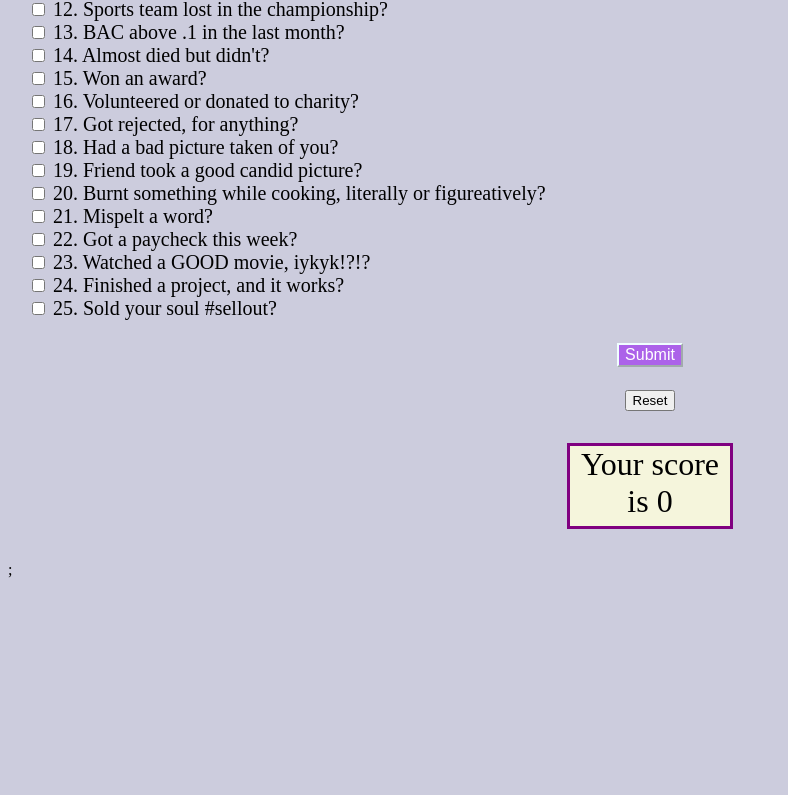
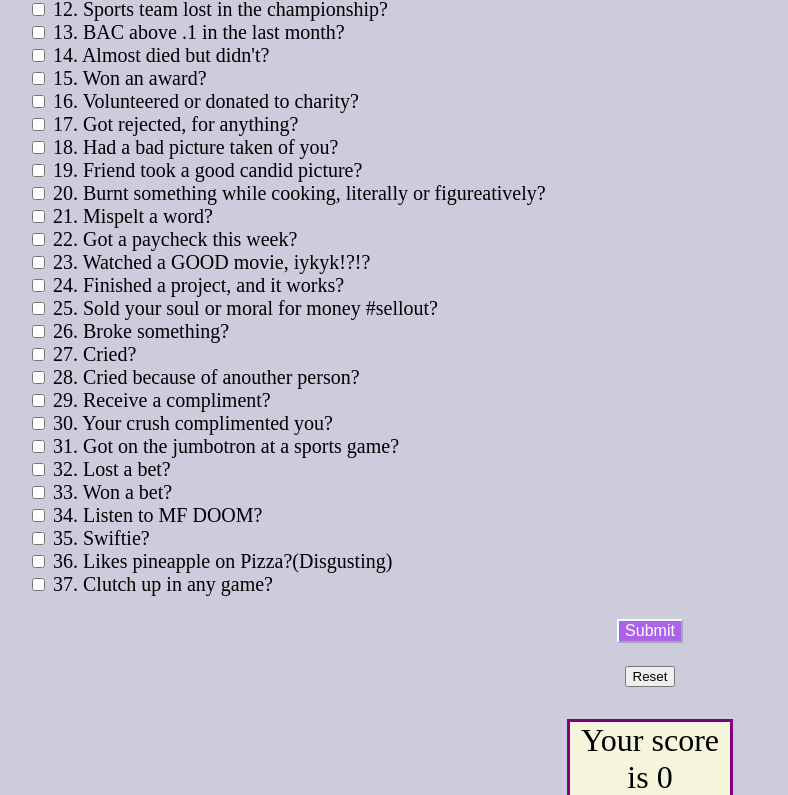
Before and after one commit to thisguyblink/AuraCalcuator, a SvelteKit app in the folder auracalc/: page / in a window 1280 px wide. Shown: the part 558-1353 px from the top of the page, without its empty margins (0-788 px from the left). Before the commit the page ends 1145 px from the top, so only its background shows below. Built offline with nearby package versions, Linux system fonts and the light colour scheme; a web font is replaced by a local one.

Commit message:
added more questions and score is correct when resubmitting

```diff
--- a/auracalc/src/routes/+page.svelte
+++ b/auracalc/src/routes/+page.svelte
@@ -1,15 +1,15 @@
 <script>
-    const values = [-50, 100, 150, -50, -25, -100, -150, -250, 500, 50, 200, -300, 50, 250, 75, 100, -300, -50, 100, -125, -200, 150, 75, 50, -1000, -444, 395, -121, 913, 83, -990, 255, -54, -145, 793, 448, -964, 264, -167, 509, 209, 981, 775, -813, 96, 838, -622, -217, 565, -394, 132];
+    const values = [-50, 100, 150, -50, -25, -100, -150, -250, 500, 50, 200, -300, 50, 250, 75, 100, -300, -50, 100, -125, -200, 150, 75, 50, -1000, -200, 50, -150, 300, 2000, 200, -300, 325, 5000, 1, -2000, 800];
     let out = 'Cowabunga';
     let total = 0;
     let dialog;
-    let val;
     let checks = [false, false, false, false, false, false, false, false, false, false, false, false, false, false, false, false, false, false, false, false, false, false, false, false, false, false, false, false, false, false, false, false, false, false, false, false, false, false, false, false, false, false, false, false, false, false, false, false, false, false];
     import alpha from '$lib/assets/alpha wolf.jpeg';
     import beta from '$lib/assets/beta wolf.gif'
 
     function handleSubmit() {
         out = values[0];
+        total = 0;
         for (let i = 0; i < checks.length; i +=1) {
             if (checks[i]) {
                 total += values[i];
@@ -25,7 +25,8 @@
                 checks[i] = false;
             }
         }
-        location.reload();
+        total = 0;
+        // location.reload();
     }
     function showPop() {
         dialog.showModal();
@@ -128,8 +129,45 @@
          <label for="q23">24. Finished a project, and it works?</label>
          <br>
          <input type="checkbox" id="q24" on:change={() => checks[24] = !checks[24]} checked={checks[24]}>
-         <label for="q24">25. Sold your soul #sellout?</label>
+         <label for="q24">25. Sold your soul or moral for money #sellout?</label>
          <br>
+         <input type="checkbox" id="q25" on:change={() => checks[25] = !checks[25]} checked={checks[25]}>
+         <label for="q25">26. Broke something?</label>
+         <br>
+         <input type="checkbox" id="q26" on:change={() => checks[26] = !checks[26]} checked={checks[26]}>
+         <label for="q26">27. Cried?</label>
+         <br>
+         <input type="checkbox" id="q27" on:change={() => checks[27] = !checks[27]} checked={checks[27]}>
+         <label for="q27">28. Cried because of anouther person?</label>
+         <br>
+         <input type="checkbox" id="q28" on:change={() => checks[28] = !checks[28]} checked={checks[28]}>
+         <label for="q28">29. Receive a compliment?</label>
+         <br>
+         <input type="checkbox" id="q29" on:change={() => checks[29] = !checks[29]} checked={checks[29]}>
+         <label for="q29">30. Your crush complimented you?</label>
+         <br>
+         <input type="checkbox" id="q30" on:change={() => checks[30] = !checks[30]} checked={checks[30]}>
+         <label for="q30">31. Got on the jumbotron at a sports game?</label>
+         <br>
+         <input type="checkbox" id="q31" on:change={() => checks[31] = !checks[31]} checked={checks[31]}>
+         <label for="q31">32. Lost a bet?</label>
+         <br>
+         <input type="checkbox" id="q32" on:change={() => checks[32] = !checks[32]} checked={checks[32]}>
+         <label for="q32">33. Won a bet?</label>
+         <br>
+         <input type="checkbox" id="q33" on:change={() => checks[33] = !checks[33]} checked={checks[33]}>
+         <label for="q33">34. Listen to MF DOOM?</label>
+         <br>
+         <input type="checkbox" id="q34" on:change={() => checks[34] = !checks[34]} checked={checks[34]}>
+         <label for="q34">35. Swiftie?</label>
+         <br>
+         <input type="checkbox" id="q35" on:change={() => checks[35] = !checks[35]} checked={checks[35]}>
+         <label for="q35">36. Likes pineapple on Pizza?(Disgusting)</label>
+         <br>
+         <input type="checkbox" id="q36" on:change={() => checks[36] = !checks[36]} checked={checks[36]}>
+         <label for="q36">37. Clutch up in any game?</label>
+         <br>
+
         <br>
         <div class="buttons">
             <button type="button" id="submit" on:click={() => {
```
